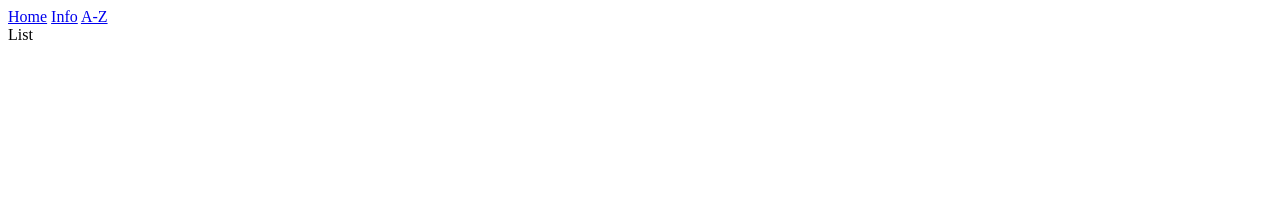
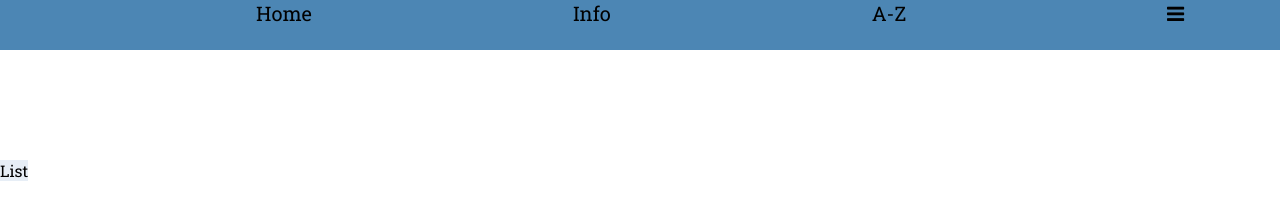
Before and after one commit to echoingh8/Webbprojekt, a plain HTML site: page list.html in a window 1280 px wide. Drawn offline with Linux system fonts and the light colour scheme.

Commit message:
Update list.html

```diff
--- a/list.html
+++ b/list.html
@@ -1,6 +1,9 @@
 <!DOCTYPE html>
 <html lang="sv" dir="ltr">
   <head>
+    <link href="https://fonts.googleapis.com/css?family=Roboto+Slab&display=swap" rel="stylesheet">
+    <link href="https://stackpath.bootstrapcdn.com/font-awesome/4.7.0/css/font-awesome.min.css" rel="stylesheet" />
+    <link href="styleList.css" rel="stylesheet">
     <meta charset="utf-8">
     <title></title>
   </head>
```
